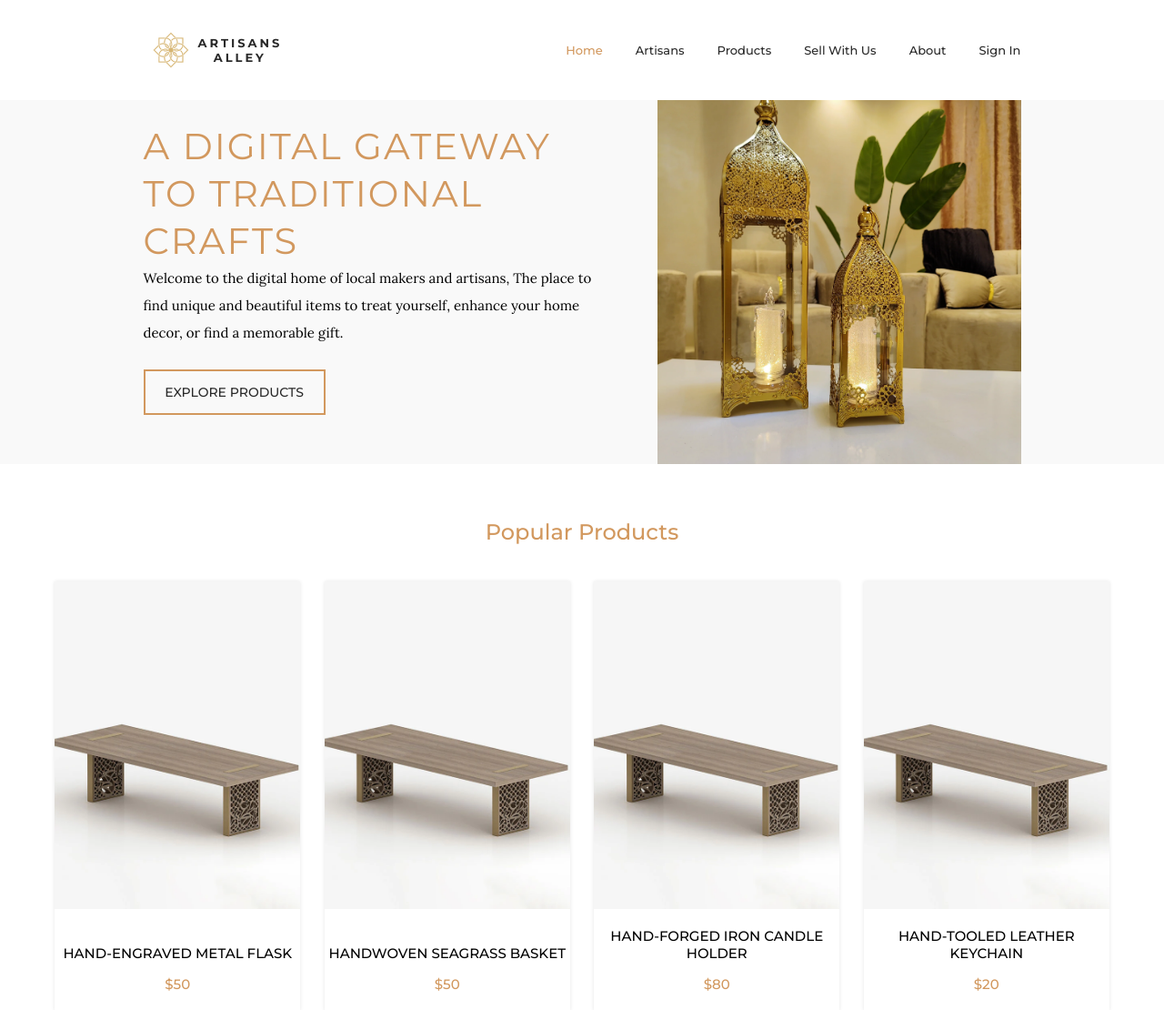
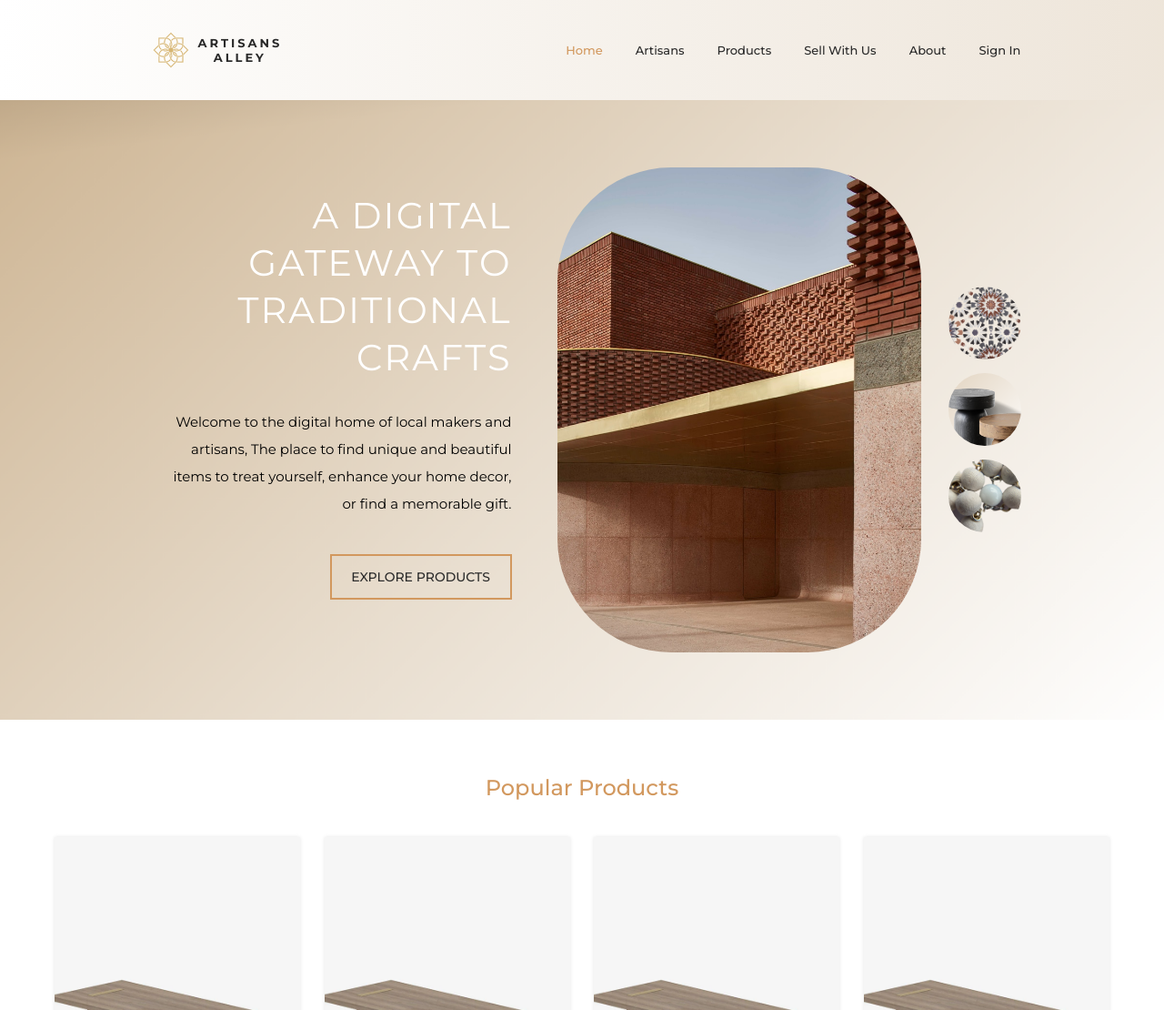
Before and after one commit to youssefelghamour/ArtisansAlley, a Flask app: page / in a window 1280 px wide. Shown: the top 1110 px of the page at 91% size. Run offline with Flask 2, Linux system fonts and the light colour scheme; data comes from the database, SQL or seed files in the repository; some libraries are stand-ins or nearby versions.

Commit message:
style home page and edit icons

```diff
--- a/web_flask/static/styles/home.css
+++ b/web_flask/static/styles/home.css
@@ -152,6 +152,18 @@ button{
 }
 
 /* header - top navbar */
+
+/*top-navbar-home is specific to the home page only, to make a gradient background*/
+.top-navbar-home{
+    height: 110px;
+    background-image: linear-gradient(to right, #fff, #d0b99a5e);
+    /*background-image: linear-gradient(to right, #fff, #d0b99a);*/
+}
+.top-navbar-home .container{
+    max-width: 1005px;
+    width: 100%;
+    justify-content: space-between;
+}
 .top-navbar{
     height: 110px;
 }
@@ -183,6 +195,8 @@ button{
     border-color: #d3ad7c;
     margin-right: 300px;
     margin-left: 0px;
+    /*background-color: var(--secondary);
+    color: white*/
 }
 .logo {
     background: url("../images/logo.png") no-repeat;
@@ -199,6 +213,7 @@ button{
     text-align: center;
 }
 .navbar-brand:hover{
+    /*background-color: #7e9fc3;*/
     background-color: var(--secondary);
     color: #fff;
 }
@@ -213,8 +228,26 @@ button{
     color: var(--primary);
 }
 
+.cover-pic {
+    border-radius: 125px;
+}
 .header-banner{
-    background-color: var(--snow);
+    background-color: white;
+    height: 681px;
+    background-image: url("../images/header-background-pic.png");
+    background-size: cover;
+    background-repeat: no-repeat;
+    background-position: center;
+    overflow: hidden;
+    align-content: center;
+}
+.carousel-pic {
+    width: 80px;
+    height: 80px;
+    object-fit: cover;
+    border-radius: 50%;
+    margin: 15px 0;
+    margin-left: 30px;
 }
 .header-banner .container{
     justify-content: space-between;
@@ -222,12 +255,12 @@ button{
 }
 .header-banner-left{
     flex-direction: column;
-    align-items: flex-start;
+    align-items: end;
     flex: 1;
     margin-right: 50px;
 }
 .header-banner-left h1{
-    color: var(--primary);
+    color: white;
     margin-left: 0;
     line-height: 1.3;
     font-size: 40px;
@@ -235,6 +268,14 @@ button{
     text-transform: uppercase;
     font-weight: 400;
     letter-spacing: 2px;
+    margin-bottom: 30px;
+    text-align: end;
+}
+#top-text {
+    margin-bottom: 40px;
+    font-family: inherit;
+    text-align: end;
+    margin-left: 33px;
 }
 .header-banner-right{
     width: 400px;
--- a/web_flask/templates/home.html
+++ b/web_flask/templates/home.html
@@ -20,7 +20,7 @@
         <header id = "header">
 
             <!-- top navbar -->
-            <nav class = "top-navbar flex">
+            <nav class = "top-navbar-home flex">
                 <div class = "container flex">
                     <!-- logo -->
                     <a href = "#" class = "navbar-brand flex">
@@ -79,11 +79,16 @@
                 <div class = "container flex">
                     <div class = "header-banner-left flex">
                         <h1>A Digital Gateway to Traditional Crafts</h1>
-                        <p class = "text">Welcome to the digital home of local makers and artisans, The place to find unique and beautiful items to treat yourself, enhance your home decor, or find a memorable gift.</p>
+                        <p class = "text" id="top-text">Welcome to the digital home of local makers and artisans, The place to find unique and beautiful items to treat yourself, enhance your home decor, or find a memorable gift.</p>
                         <a href = "{{ url_for('explore_products') }}" class = "btn btn-lg">Explore Products</a>
                     </div>
                     <div class = "header-banner-right">
-                        <img src = "../static/images/header-banner-1.jpg" alt = "">
+                        <img src = "../static/images/cover-pic.jpg" class="cover-pic" alt = "">
+                    </div>
+                    <div class = "h">
+                        <img src = "../static/images/header-pic-1.png" class="carousel-pic" alt = "">
+                        <img src = "../static/images/header-pic-2.png" class="carousel-pic" alt = "">
+                        <img src = "../static/images/header-pic-3.png" class="carousel-pic" alt = "">
                     </div>
                 </div>
             </div>
```
Also changed, not shown: web_flask/static/styles/artisan.css (+84 -5 lines), web_flask/static/styles/product.css (+29 -7 lines), web_flask/templates/artisan.html (+9 -7 lines), web_flask/templates/product.html (+8 -8 lines), web_flask/static/images/cover-pic.jpg (added), web_flask/static/images/edit-icon.png (added), web_flask/static/images/header-background-pic.png (added), web_flask/static/images/header-pic-1.png (added), web_flask/static/images/header-pic-2.png (added), web_flask/static/images/header-pic-3.png (added), web_flask/static/images/update-profile-icon.png (added).
